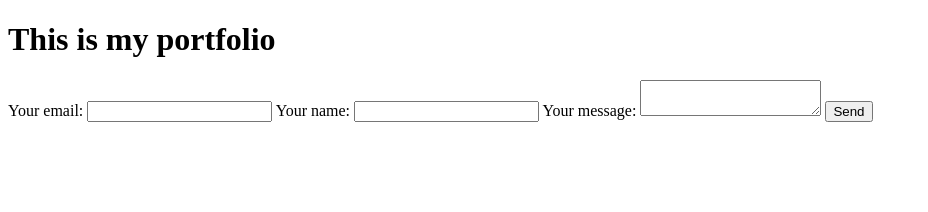
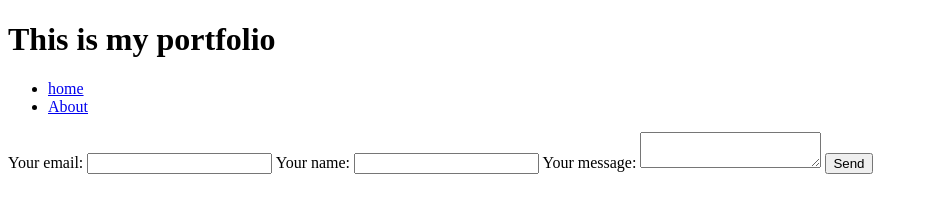
Before and after one commit to jelena1991/ajdukovicjelena.github.io, a plain HTML site: page index.html in a window 1280 px wide. Shown: the whole page, without its empty margins (0-928 px from the left). Drawn offline with Linux system fonts and the light colour scheme.

Commit message:
Add about me page

```diff
--- a/index.html
+++ b/index.html
@@ -9,6 +9,15 @@
   <body>
     <div>
       <h1>This is my portfolio</h1>
+      <ul>
+        <li>
+          <a href="index.html">home</a>
+        </li>
+        <li>
+          <a href="about.html">About</a>
+        </li>
+      </ul>
+
       <div>
         <form action="https://formspree.io/xrgzvjao" method="POST">
           <label>
@@ -23,9 +32,6 @@
             Your message:
             <textarea name="message"></textarea>
           </label>
-
-          <!-- your other form fields go here -->
-
           <button type="submit">Send</button>
         </form>
       </div>
```
Also changed, not shown: about.html (added, +22 -0 lines).
